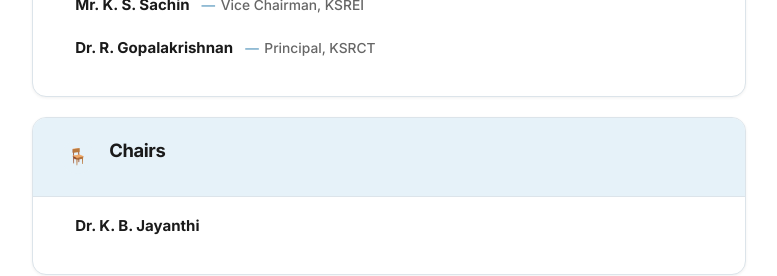
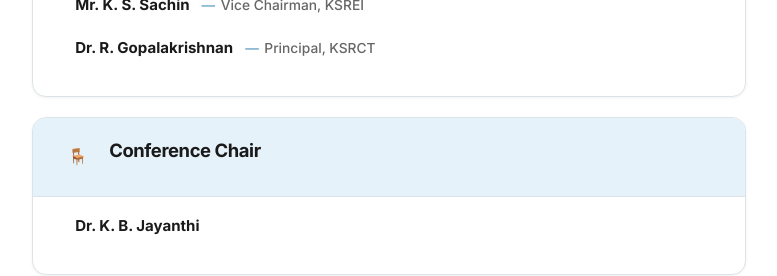
Before and after one commit to axiontronics-wq/aimla27, a plain HTML site: page about.html in a window 1280 px wide. Shown: the part 3600-3876 px from the top of the page, without its empty margins (251-1028 px from the left). Drawn offline with Linux system fonts and the light colour scheme; a web font is replaced by a local one.

Commit message:
Committee page: rename Chairs to Conference Chair
Co-Authored-By: Claude Opus 5.5 <noreply@anthropic.com>
Claude-Session: https://claude.ai/code/session_01XgCsT12PwQ1siRWdcMntqW

```diff
--- a/about.html
+++ b/about.html
@@ -248,13 +248,13 @@
             </div>
         </div>
 
-        <!-- 2. CHAIRS -->
+        <!-- 2. CONFERENCE CHAIR -->
         <div class="committee-section" id="chairs">
             <div class="section-header">
                 <div class="section-header-left">
                     <span class="section-icon-badge">🪑</span>
                     <div>
-                        <div class="section-title">Chairs</div>
+                        <div class="section-title">Conference Chair</div>
                     </div>
                 </div>
             </div>
```
